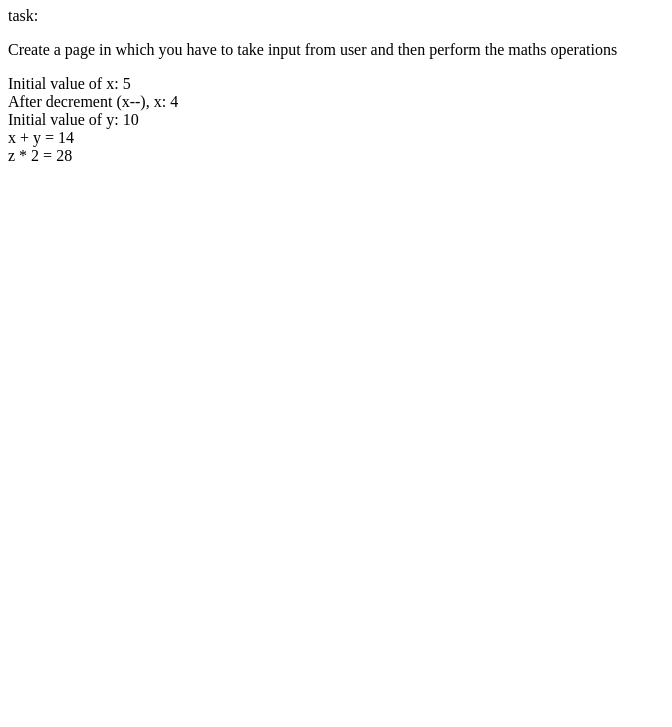
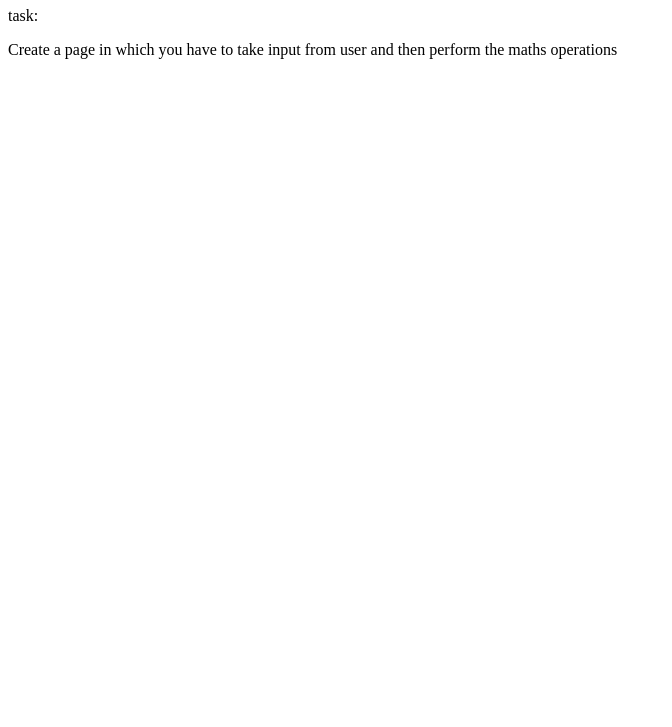
Before and after one commit to Ashokpale/JavaScript, a plain HTML site: page operators/index.html in a window 1280 px wide. Shown: the part 73-800 px from the top of the page, without its empty margins (0-672 px from the left). Drawn offline with Linux system fonts and the light colour scheme.

Commit message:
updated index

```diff
--- a/operators/index.html
+++ b/operators/index.html
@@ -11,61 +11,6 @@
     <h1>Data types , type conversions & prompt</h1>
     <p>task:</p>
     <p>Create a page in which you have to take input from user and then perform the maths operations</p>
-
-    <p id="operators"></p>
-
-    <script>
-
-        //type conversions
-        //  1. num to string
-        let num = 25;
-        let str = String(num);
-        console.log(`converted number to string:  ${str}`);
-        // 2.string to num
-
-        let str1 = "25";
-        let num1 = Number(str1);
-        console.log(`converted string to number:  ${num1}`);
-
-        // 3.converts num to Boolean
-
-        let num2 = 1;
-        //num2 = 0 --false
-        let bool = Boolean(num2);
-        console.log(`Converted num to boolean: ${bool}`);
-
-        // different types of mathematical and logical computations
-
-        // The Assignment Operator (=) assigns a value to a variable
-
-        let a = 5;
-        let b = 5;
-        let c = a + b;
-        console.log(`${a} + ${b} = ${c}`);
-
-        // addtion,substraction,multiplication, division
-
-        let x = 5;  // Initial value
-        let output = "Initial value of x: " + x + "<br>";
-
-        x--;  // Decrement x
-        output += "After decrement (x--), x: " + x + "<br>";
-
-        let y = 10;  // Another variable
-        output += "Initial value of y: " + y + "<br>";
-
-        let z = x + y;  // Addition operation
-        output += "x + y = " + z + "<br>";
-
-        let w = z * 2;
-        output += "z * 2 = " + w + "<br>";
-
-        document.getElementById("operators").innerHTML = output;  // Display all results
-
-
-
-
-    </script>
 </body>
 
 </html>
```
